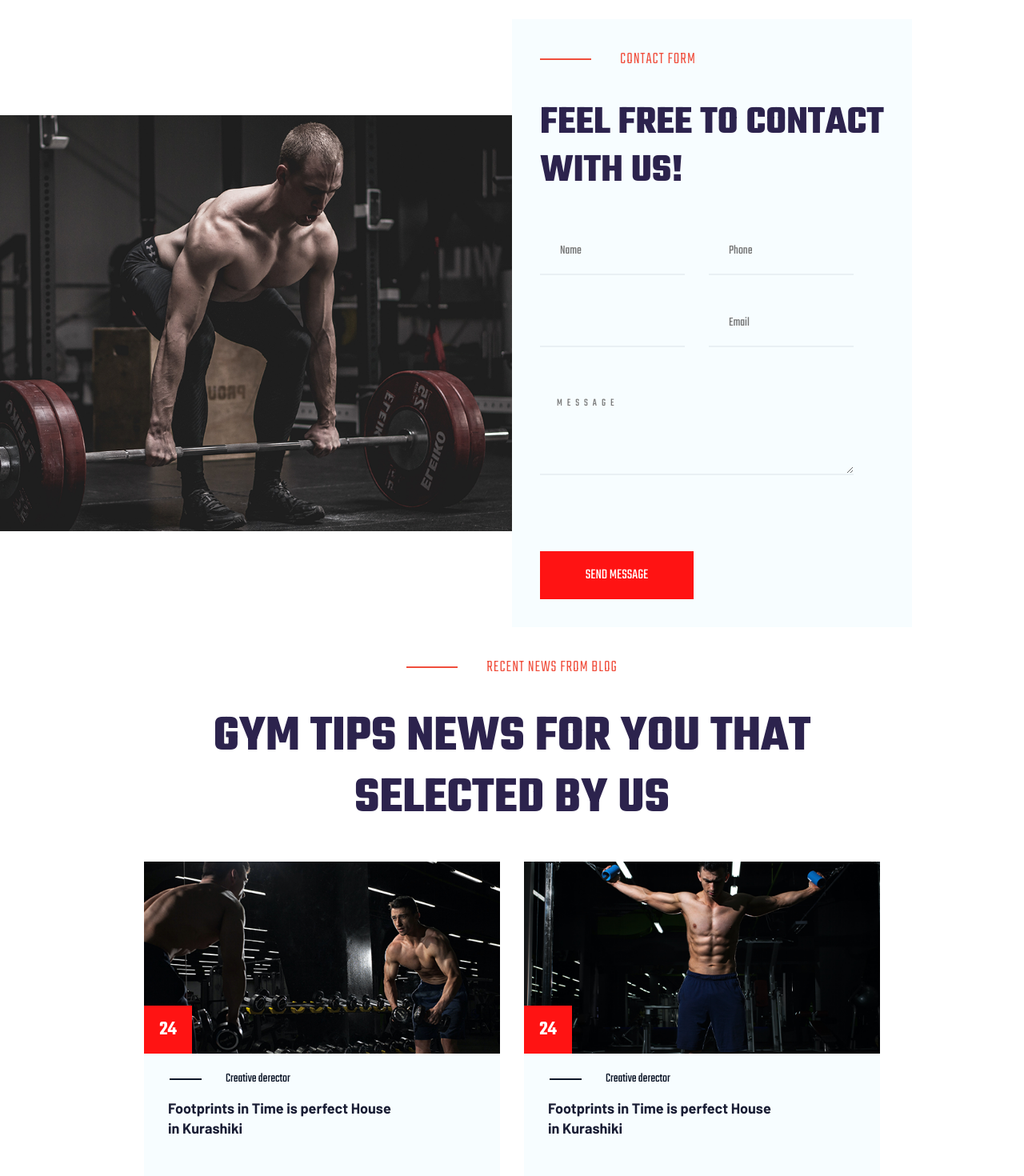
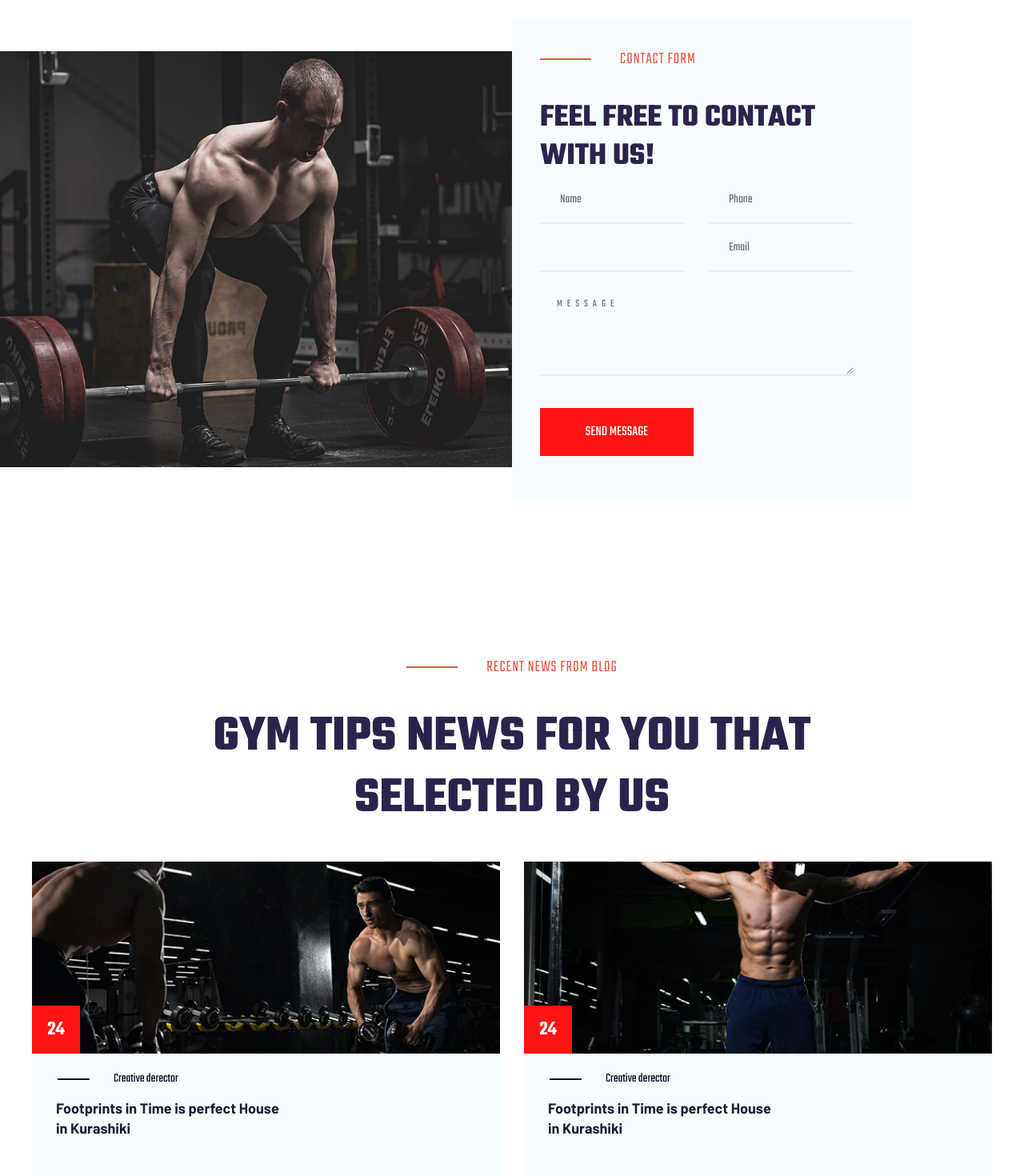
Before and after one commit to Milltiades/Fitness-Website, a React (Vite) app: page / in a window 1280 px wide. Shown: the part 5560-7030 px from the top of the page at 80% size. Built offline with nearby package versions, Linux system fonts and the light colour scheme.

Commit message:
fixed responsive for 1366x768

```diff
--- a/src/components/Blog.tsx
+++ b/src/components/Blog.tsx
@@ -142,6 +142,7 @@ const Content = styled.div`
   @media screen and (max-width: 1280px){
     max-width: 1200px;
   }
+
 `;
 
 const Up = styled.div`
@@ -171,4 +172,7 @@ const Div = styled.div`
   align-items: center;
   padding: 195px 180px;
   top: 792vh;
+  @media screen and (max-height: 800px){
+    padding: 50px 40px;
+  }
 `;
--- a/src/components/Contact.tsx
+++ b/src/components/Contact.tsx
@@ -62,12 +62,16 @@ const Button = styled.button`
   &:hover::before {
     transform: scaleX(100%);
   }
+
 `;
 
 const Form = styled.form`
     display: flex;
     flex-direction: column;
     gap: 30px;
+     @media screen and (max-height: 800px){
+gap: 10px;
+}
 `
 
 const Label = styled.label`
@@ -89,6 +93,9 @@ const Label = styled.label`
     font-size: 16px;
     font-family: 'Teko', sans-serif;
     }
+     @media screen and (max-height: 800px){
+  height: 50px
+}
 
 `
 const Textarea = styled.textarea`
@@ -103,7 +110,9 @@ color: #112957;
     border: 0;
     border-radius: 0px;
     border-bottom: 2px solid #e9f0f4;
-
+     @media screen and (max-height: 800px){
+  margin-bottom: 30px;
+}
     `
 
 const Div = styled.div`
@@ -128,6 +137,7 @@ const Left = styled.div`
   background-size: cover;
   background-repeat: no-repeat;
   background-position: center;
+
 `;
 
 const Right = styled.div`
@@ -142,6 +152,10 @@ const Right = styled.div`
     width: 500px;
     padding: 35px;
   }
+  @media screen and (max-height: 800px){
+  height: 75vh;
+  padding: 35px;
+}
 
 `;
 
@@ -151,5 +165,8 @@ const H1 = styled.h1`
     color: #2c234d;
     font-weight: 700;
     text-transform: uppercase;
-
+ @media screen and (max-height: 800px){
+  font-size: 40px;
+  margin-bottom: 0;
+}
 `
```
